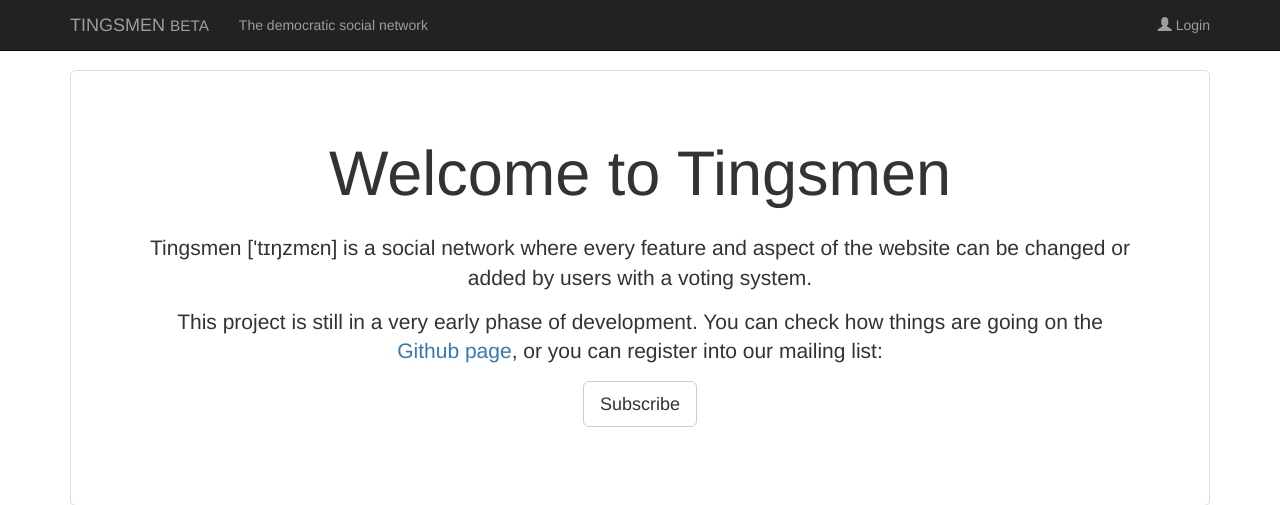
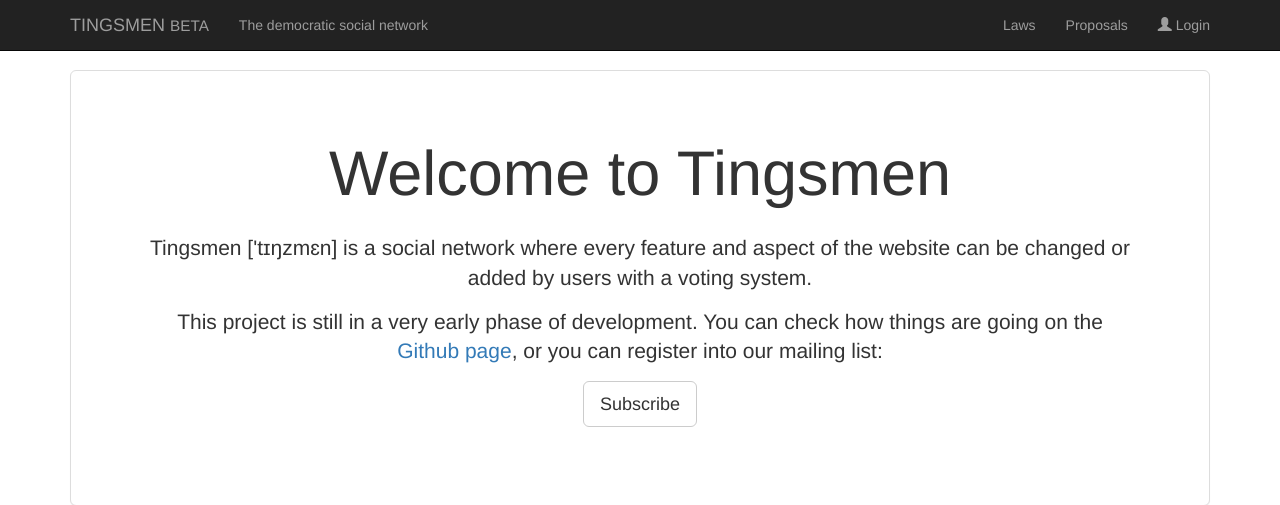
Before and after one commit to pasqu4le/tingsmen, a Flask app: page / in a window 1280 px wide. Shown: the top 505 px of the page. Run offline with Flask 2, Linux system fonts and the light colour scheme; parts of the project's set-up code (start-up, migrations or seed data) failed here and were passed over; some libraries are stand-ins or nearby versions.

Commit message:
Navbar links to laws and proposals

```diff
--- a/app/templates/navbar.html
+++ b/app/templates/navbar.html
@@ -14,8 +14,11 @@
         <!-- Collect the nav links, forms, and other content for toggling -->
         <div class="collapse navbar-collapse" id="bs-example-navbar-collapse-1">
             <p class="nav navbar-nav navbar-left navbar-text hidden-xs hidden-sm">The democratic social network</p>
-            {% if current_user.is_authenticated %}
+
             <ul class="nav navbar-nav navbar-right">
+                <li><a href="/laws/">Laws</a></li>
+                <li><a href="/proposals/">Proposals</a></li>
+                {% if current_user.is_authenticated %}
                 <li>
                     <a href="/user/{{ current_user.username }}/">
                         <img style="float:left" class="img-rounded img-responsive" src="{{ current_user.email | gravatar(size=25) }}"> @{{ current_user.username }}
@@ -31,12 +34,10 @@
                         <li><a href="/logout"><span class="glyphicon glyphicon-log-out"></span> Logout</a></li>
                     </ul>
                 </li>
+                {% else %}
+                <li><a href="/login"><span class="glyphicon glyphicon-user"></span> Login</a></li>
+                {% endif %}
             </ul>
-            {% else %}
-            <ul class="nav navbar-nav navbar-right">
-                <li><a href="/login"><span class="glyphicon glyphicon-user"></span> Login</a></li>
-            </ul>
-            {% endif %}
         </div><!-- /.navbar-collapse -->
     </div><!-- /.container-fluid -->
 </nav>
```
